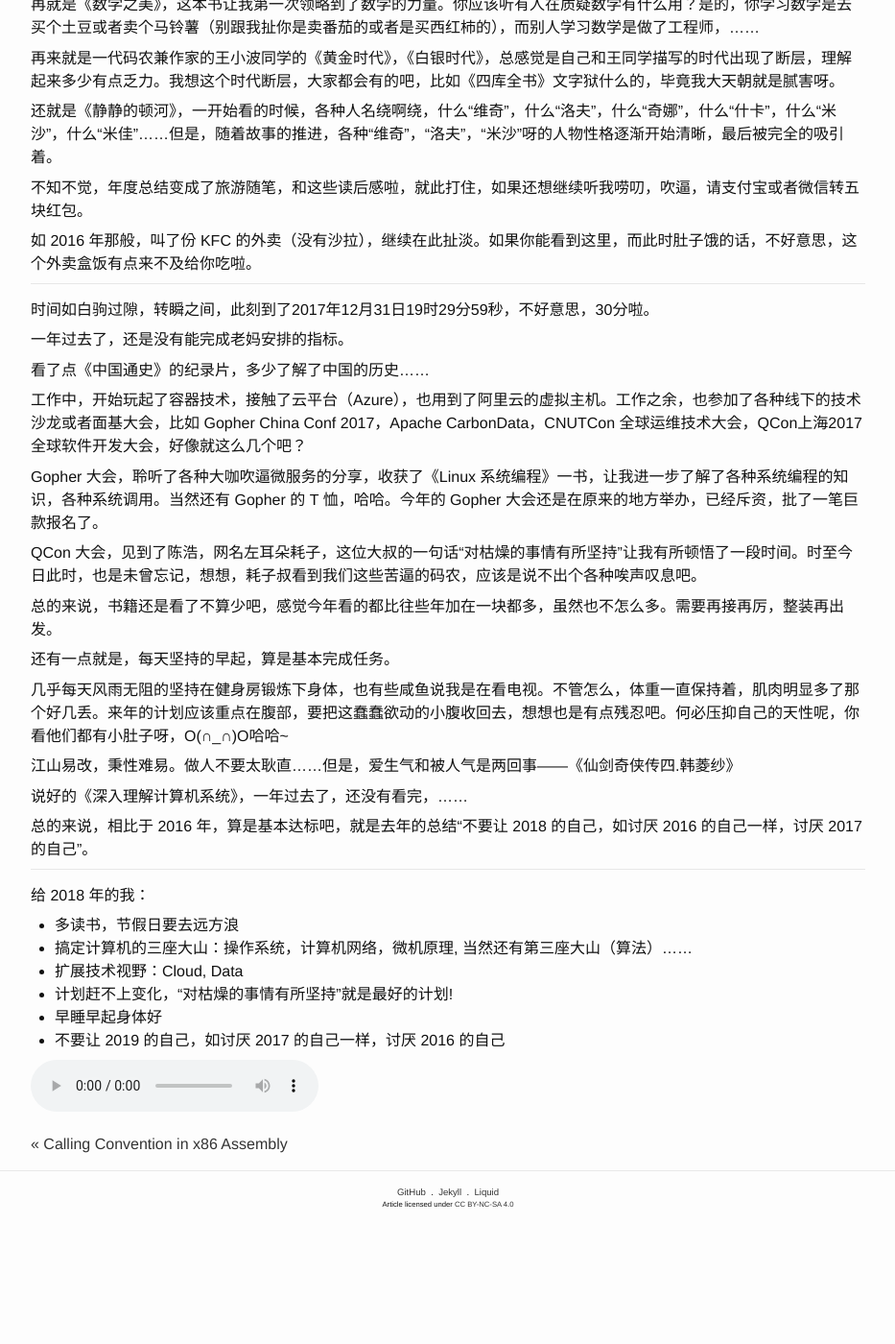
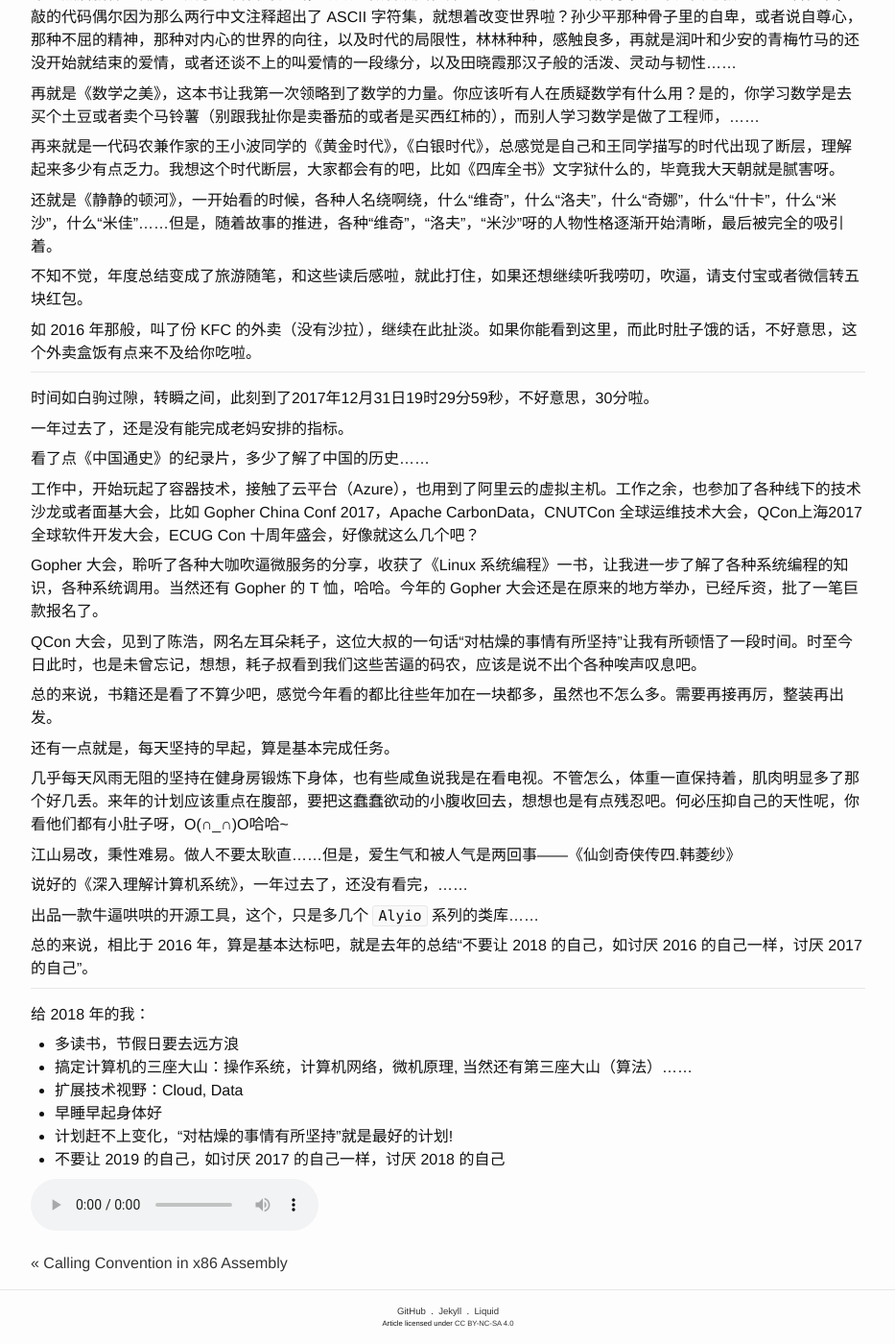
Before and after one commit to ousiax/ousiax.github.io, a Jekyll site: the page built from _posts/2017-12-31-annual-summary-2017.md, in a window 1280 px wide and 1400 px high, scrolled down 3555 px. Shown: the whole window at 96% size, without its empty margins (173-1106 px from the left). Built offline with Jekyll 4.4.1, drawn with Linux system fonts in a browser that asks for light colours; before the commit the page ends 4831 px from its top, so only the background shows below that; some of the changed text lies outside the part shown.

Commit message:
Update 2017-12-31-annual-summary-2017.md

```diff
--- a/_posts/2017-12-31-annual-summary-2017.md
+++ b/_posts/2017-12-31-annual-summary-2017.md
@@ -13,6 +13,12 @@
 - 出品一款牛逼哄哄的开源工具
 - 不要让 2018 的自己，如讨厌 2016 的自己一样，讨厌 2017 的自己
 
+<audio controls="" autoplay="" loop="">
+  <source src="/assets/audio/gymnopedies-1-erik-satie.mp3" type="audio/mpeg">
+Your browser does not support the audio element.
+</audio>
+
+<small>(如果没有背景音乐，可把上面的开始按钮手动点亮)</small>
 - - -
 
 从海上吹来咸咸的、浓重的冷风。风把陌生的异乡气味送到岸上来。但是，对于顿河人来说，不仅是风，而且这座沉闷的、到处是穿堂风的滨海城市里的一切都是陌生的、很不亲切的。顿河人成堆地站在防波堤上，等候上船……
@@ -126,7 +132,7 @@
 
 看了点《中国通史》的纪录片，多少了解了中国的历史……
 
-工作中，开始玩起了容器技术，接触了云平台（Azure），也用到了阿里云的虚拟主机。工作之余，也参加了各种线下的技术沙龙或者面基大会，比如 Gopher China Conf 2017，Apache CarbonData，CNUTCon 全球运维技术大会，QCon上海2017 全球软件开发大会，好像就这么几个吧？
+工作中，开始玩起了容器技术，接触了云平台（Azure），也用到了阿里云的虚拟主机。工作之余，也参加了各种线下的技术沙龙或者面基大会，比如 Gopher China Conf 2017，Apache CarbonData，CNUTCon 全球运维技术大会，QCon上海2017 全球软件开发大会，ECUG Con 十周年盛会，好像就这么几个吧？
 
 Gopher 大会，聆听了各种大咖吹逼微服务的分享，收获了《Linux 系统编程》一书，让我进一步了解了各种系统编程的知识，各种系统调用。当然还有 Gopher 的 T 恤，哈哈。今年的 Gopher 大会还是在原来的地方举办，已经斥资，批了一笔巨款报名了。
 
@@ -142,6 +148,8 @@
 
 说好的《深入理解计算机系统》，一年过去了，还没有看完，……
 
+出品一款牛逼哄哄的开源工具，这个，只是多几个 `Alyio` 系列的类库……
+
 总的来说，相比于 2016 年，算是基本达标吧，就是去年的总结“不要让 2018 的自己，如讨厌 2016 的自己一样，讨厌 2017 的自己”。
 
 - - -
@@ -151,11 +159,11 @@
 - 多读书，节假日要去远方浪
 - 搞定计算机的三座大山：操作系统，计算机网络，微机原理, 当然还有第三座大山（算法）……
 - 扩展技术视野：Cloud, Data
+- 早睡早起身体好
 - 计划赶不上变化，“对枯燥的事情有所坚持”就是最好的计划!
-- 早睡早起身体好
-- 不要让 2019 的自己，如讨厌 2017 的自己一样，讨厌 2016 的自己
+- 不要让 2019 的自己，如讨厌 2017 的自己一样，讨厌 2018 的自己
 
-<audio controls="" autoplay="" loop="">
-  <source src="http://audio.xmcdn.com/group12/M08/1D/B7/wKgDW1V5DJPRIyOlACvjAZAdmlg907.m4a" type="audio/mpeg">
+<audio controls="">
+  <source src="/assets/audio/dreams-the-cranberries.mp3" type="audio/mpeg">
 Your browser does not support the audio element.
 </audio>
```
Also changed, not shown: 2 other files.
